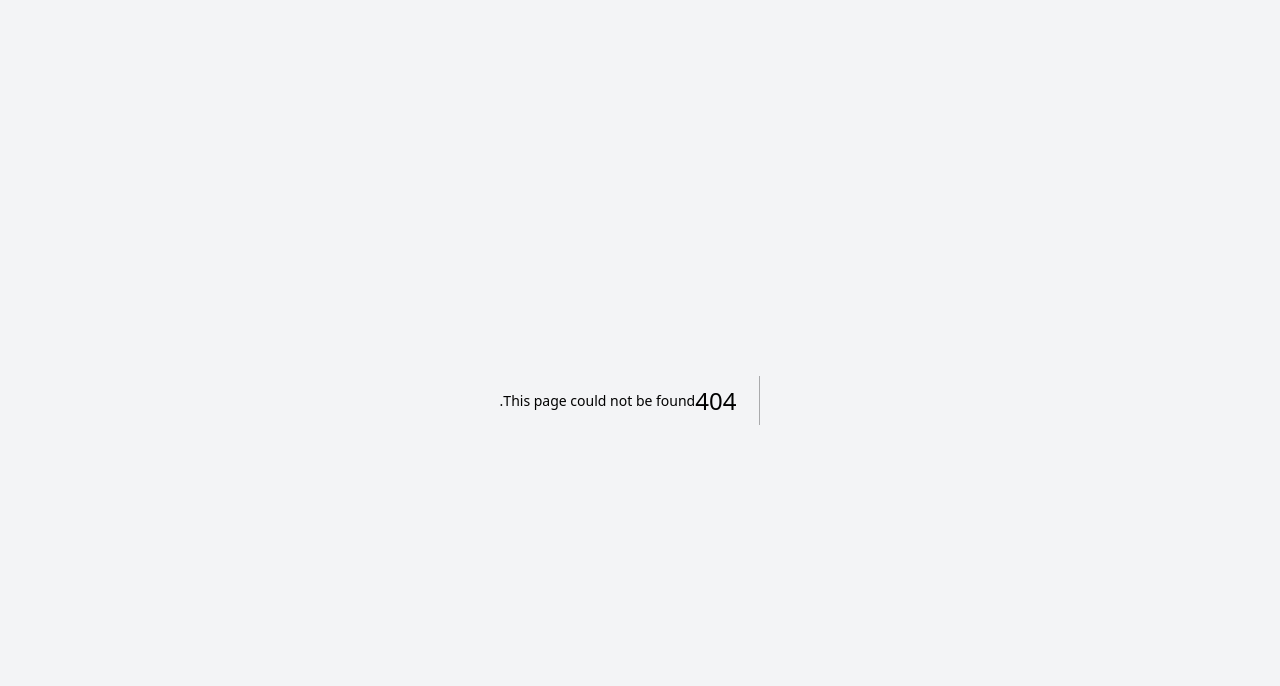
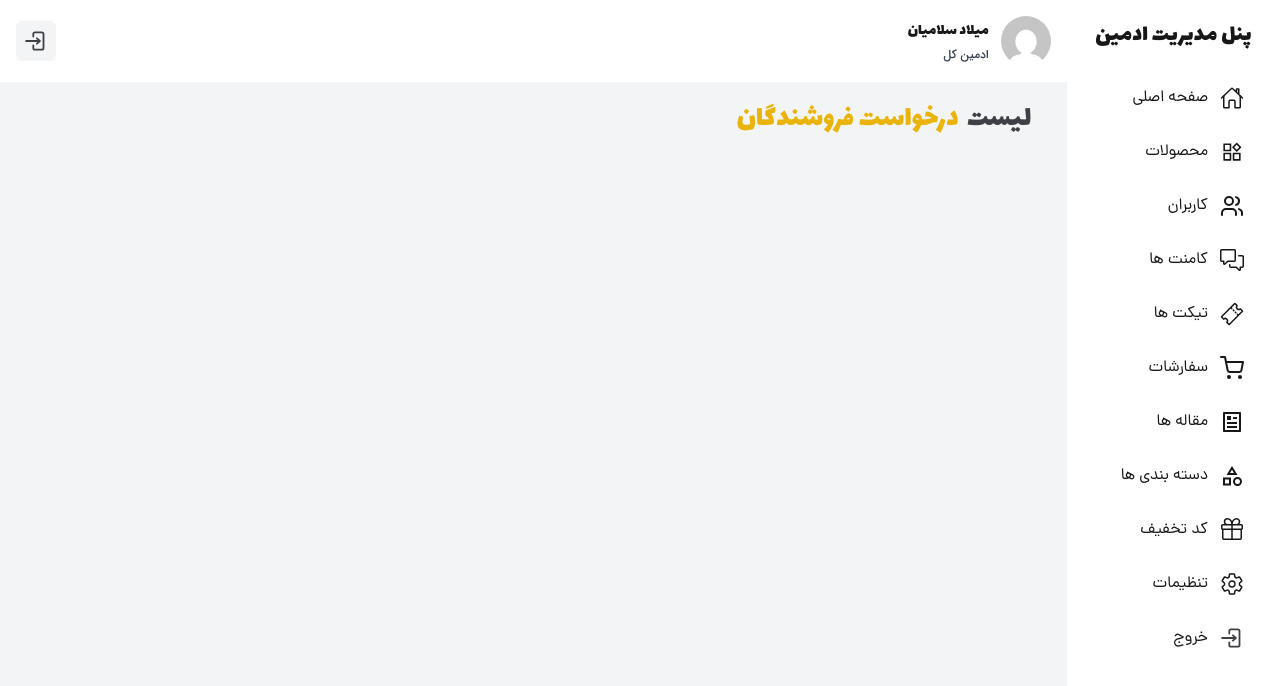
Before and after one commit to milad1385/tool-shop, a Next.js app: page /p-admin/sellers-request in a window 1280 px wide. Before the commit this address had no page. Shown: the top 686 px of the page. Built offline with nearby package versions, Linux system fonts and the light colour scheme.

Commit message:
add seller request page in admin panel

```diff
--- /dev/null
+++ b/src/app/p-admin/sellers-request/page.tsx
@@ -0,0 +1,13 @@
+import Container from "@/components/modules/p-admin/Container";
+import PageTitle from "@/components/modules/p-admin/PageTitle";
+import React from "react";
+
+function page() {
+  return (
+    <Container>
+      <PageTitle content="لیست درخواست فروشندگان" />
+    </Container>
+  );
+}
+
+export default page;
```
